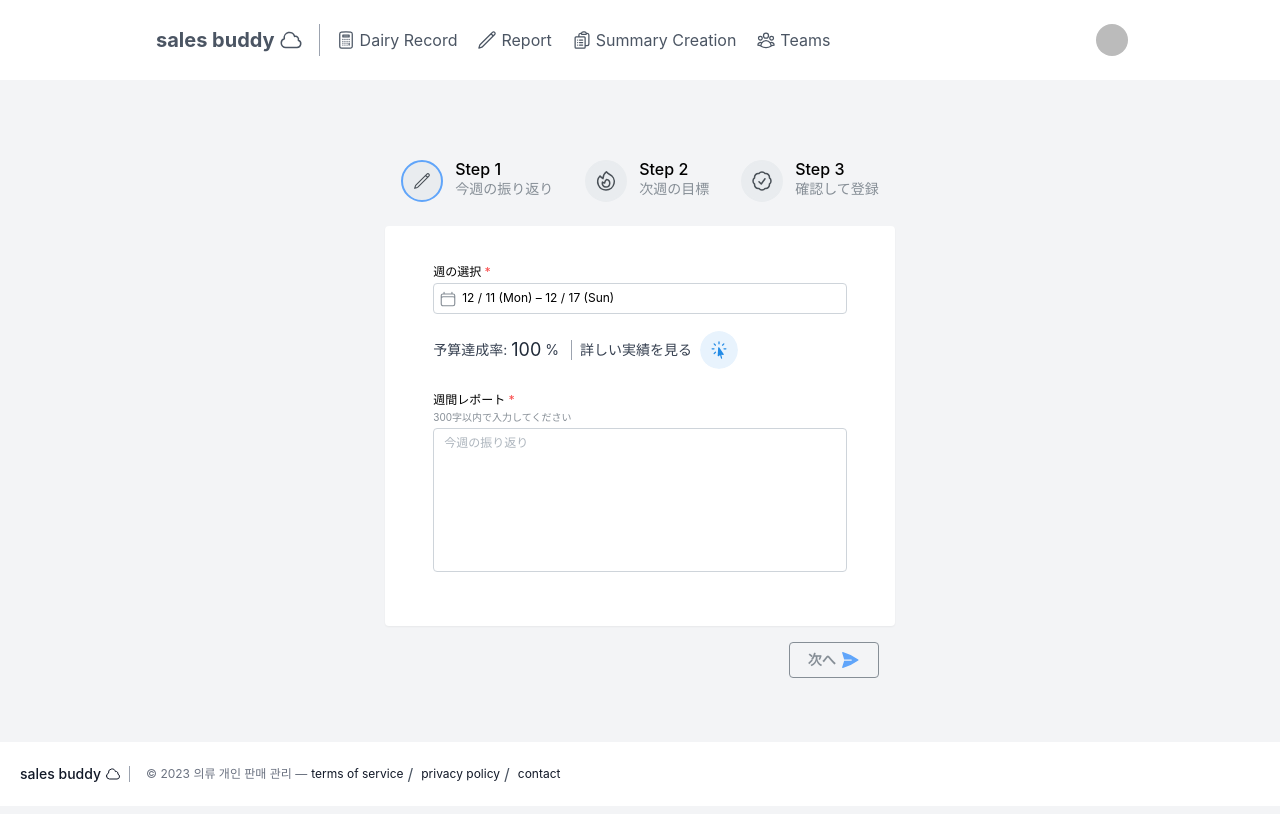
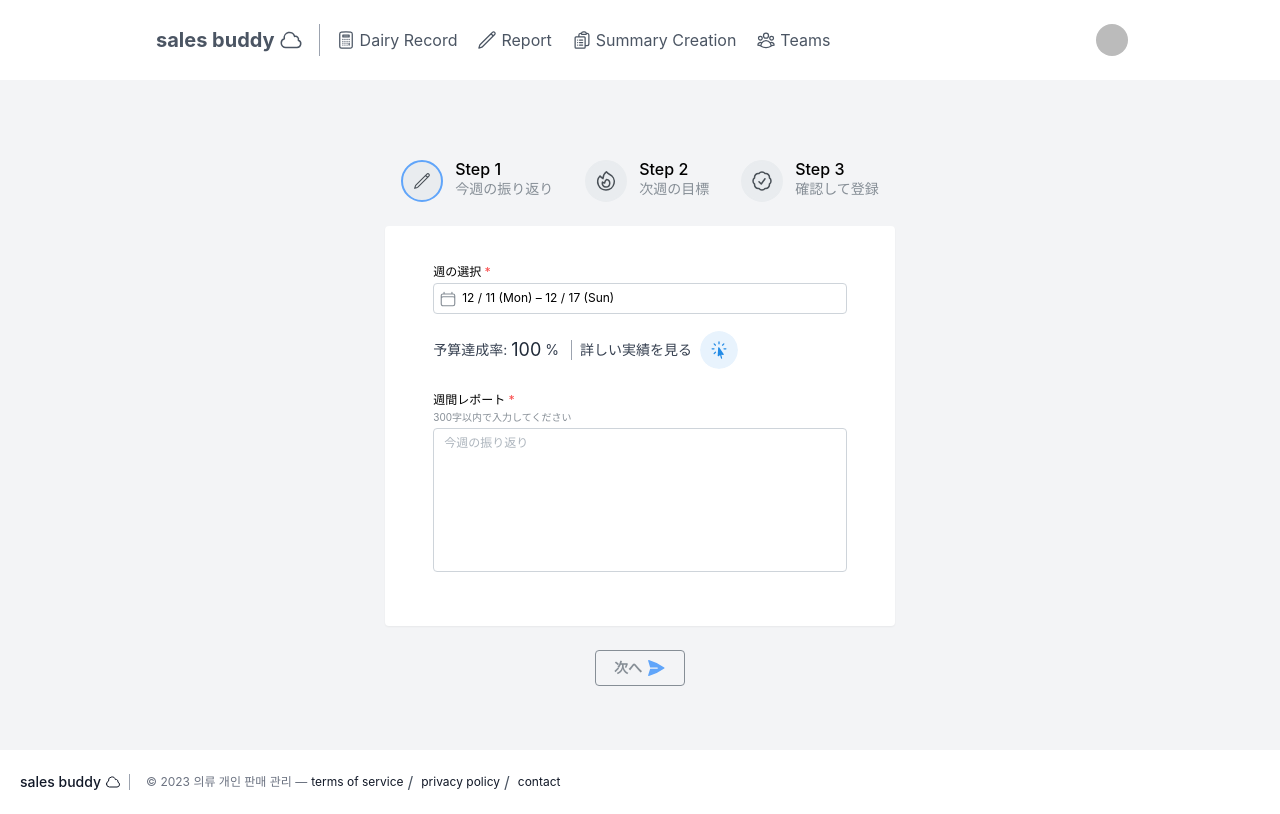
Before and after one commit to eriplume/sales_buddy, a Next.js app: page /weekly in a window 1280 px wide. Built offline with nearby package versions, Linux system fonts and the light colour scheme; no server answers; sample sign-in values are in the browser's storage.

Commit message:
:zap: Feat: 目標登録のskip機能, ステップ順でのエラーハンドリングに修正 #25

```diff
--- a/app/components/page/StepForm/StepForm.tsx
+++ b/app/components/page/StepForm/StepForm.tsx
@@ -8,6 +8,7 @@ import Report from './Report';
 import Confirmation from './Confirmation';
 import { ArrowUturnLeftIcon } from "@heroicons/react/24/outline";
 import { PaperAirplaneIcon } from "@heroicons/react/24/solid";
+import { ForwardIcon } from "@heroicons/react/24/solid";
 import StepperIcon from './StepperIcon';
 import useWeeklyStore from '@/store/weeklyStore';
 import { showErrorNotification } from '@/utils/notifications';
@@ -15,7 +16,7 @@ import { showSuccessNotification } from '@/utils/notifications';
 
 export default function StepForm() {
   const router = useRouter()
-  const { validateTarget, validateContent, getWeeklyReportData, getWeeklyTargetData } = useWeeklyStore();
+  const { target, setTarget, clearData, validateTarget, validateContent, getWeeklyReportData, getWeeklyTargetData } = useWeeklyStore();
 
   //アクティブなステップの管理
   const [active, setActive] = useState(0);
@@ -25,7 +26,7 @@ export default function StepForm() {
       case 0:
         return {
           success: validateContent().success,
-          errorMessage: '1〜200文字で週間レポートを入力してください'
+          errorMessage: '1〜300文字で週間レポートを入力してください'
         };
       case 1:
         return {
@@ -48,24 +49,40 @@ export default function StepForm() {
 
   const prevStep = () => setActive((current) => (current > 0 ? current - 1 : current));
 
+  const handleSkip = () => {
+    setActive(2);
+    setTarget(0);
+    showErrorNotification('目標の入力をスキップしました');
+  }
+
   const handleSubmit = async () => {
     const { weekly_report } = getWeeklyReportData();
     const { weekly_target } = getWeeklyTargetData();
 
     try {
-      const response = await axios.post(`/api/weeklyreport`, { weekly_report });
+      await axios.post(`/api/weeklyreport`, { weekly_report });
+    } catch(error) {
+      showErrorNotification('レポートの登録に失敗しました。もう一度お試しください。');
+      console.error("Failed to send weekly report", error);
+      return;
+    }
 
-      await axios.post(`/api/weeklytarget`, { weekly_target } )
-      showSuccessNotification(`登録しました`);
+    try {
+      if (target !== 0) {
+        await axios.post(`/api/weeklytarget`, { weekly_target });
+      }
+    } catch (error) {
+      showSuccessNotification(`レポートを登録しました`);
+      showErrorNotification('お手数ですが目標設定ページより再度登録してください', '目標の登録に失敗しました');
+      console.error("Failed to send weekly target", error);
       router.push('/dashboard');
-    } catch (error) {
-      showErrorNotification('送信に失敗しました。もう一度お試しください。');
-      console.error("Failed to fetch", error);
+      clearData();
+      return;
     }
+    showSuccessNotification(`登録しました`);
+    router.push('/dashboard');
+    clearData();
   };
-
-  //入力内容の送信状態
-  const [isSubmitted, setIsSubmitted] = useState(false);
 
   return (
     <>
@@ -93,15 +110,26 @@ export default function StepForm() {
         </div>
 
         {/* ボタン */}
-        <div className="flex justify-center md:justify-end mt-4 gap-3 md:px-4">
-          { active > 0 && active < 3 && (
+        <div className='flex flex-col md:flex-row justify-center pt-2'>
+
+          { active == 1 && (
+            <div className="flex justify-center md:justify-end mt-4">
+              <Button size="sm" variant="outline" color="#9ca3af" onClick={handleSkip}>
+                <ForwardIcon className="w-4 h-4 mr-1 text-gray-400" />
+                目標設定をスキップする
+              </Button>
+            </div>
+          )}
+
+          <div className="flex flex-row justify-center mt-4 gap-3 md:px-4">
+          { active > 0 && (
             <Button size="sm" variant="outline" color="#9ca3af" onClick={prevStep}>
               <ArrowUturnLeftIcon className="w-4 h-4 mr-1 text-gray-400" />
               戻る
             </Button>
           )}
 
-          {!isSubmitted && (active < 2 ? (
+          {active < 2 ? (
             <Button size="sm" variant="outline" color="gray" onClick={nextStep}>
               次へ
               <PaperAirplaneIcon className="w-5 h-5 ml-1 text-blue-400" />
@@ -111,14 +139,8 @@ export default function StepForm() {
               登録
               <PaperAirplaneIcon className="w-5 h-5 ml-1 text-blue-400" />
             </Button>
-          ))}
-
-          {/* {isSubmitted && (
-            <Button size="sm" variant="outline" color="#9ca3af" onClick={prevStep}>
-              <ArrowUturnLeftIcon className="w-4 h-4 mr-1 text-gray-400" />
-              ダッシュボードに戻る
-            </Button>
-          )} */}
+          )}
+        </div>
         </div>
       </div>
     </>
```
